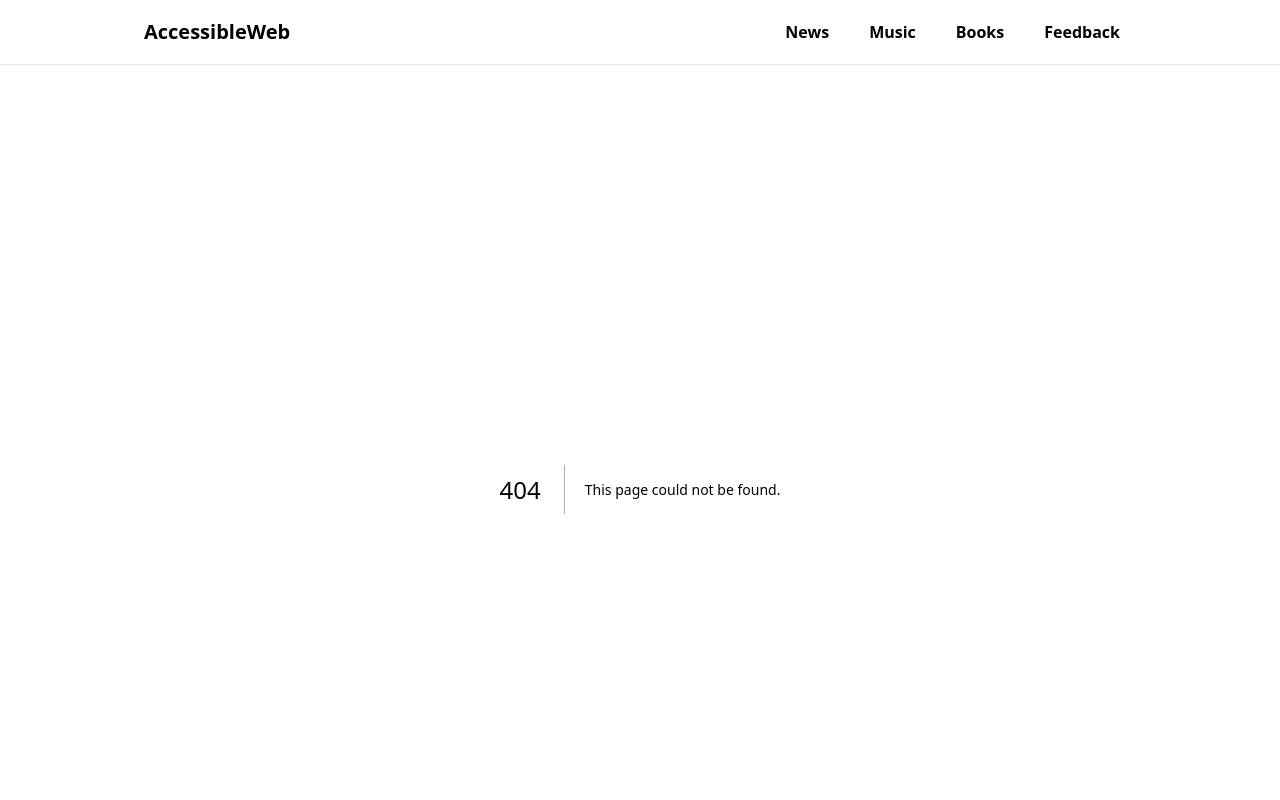
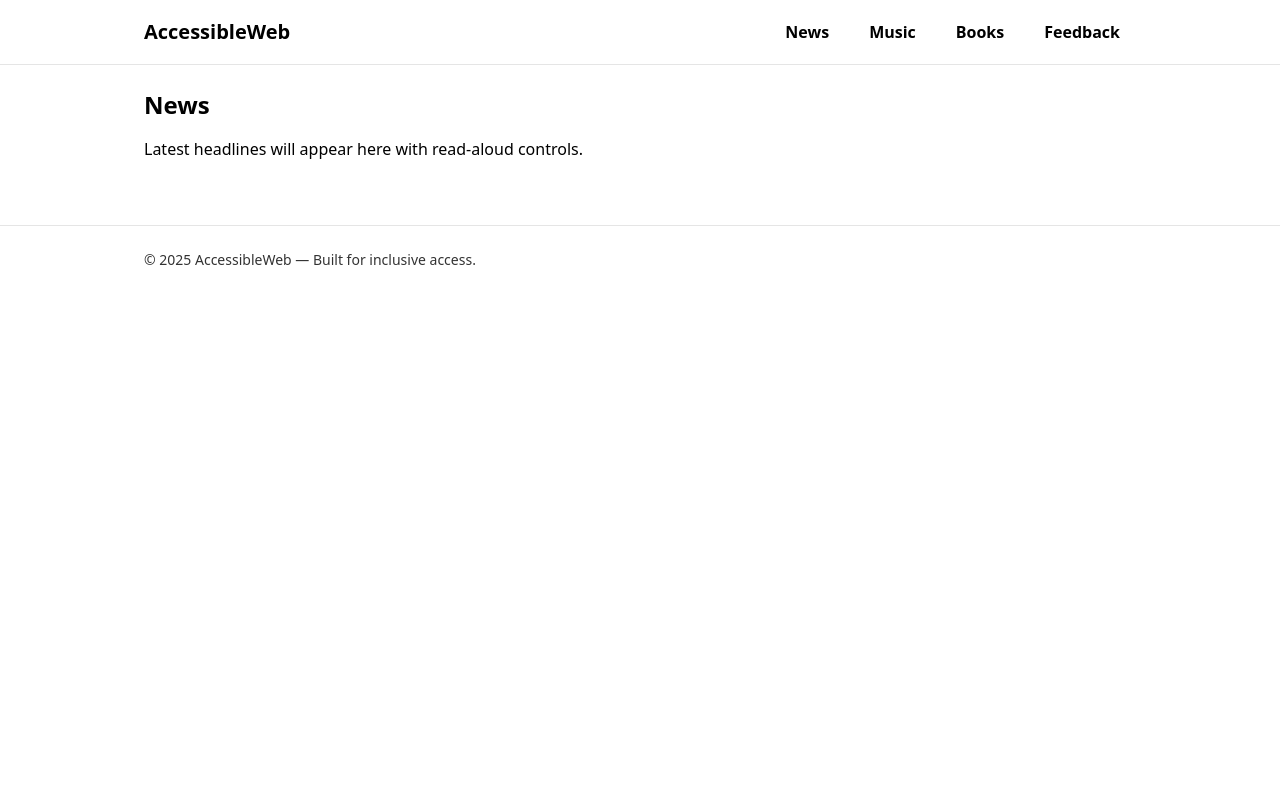
Before and after one commit to sahil-kumar-yadav/Luminous, a Next.js app in the folder luminous/: page /news in a window 1280 px wide. Before the commit this address had no page. Shown: the top 800 px of the page. Built offline with nearby package versions, Linux system fonts and the light colour scheme.

Commit message:
basic app

```diff
--- /dev/null
+++ b/luminous/src/app/books/page.js
@@ -0,0 +1,4 @@
+<section aria-labelledby="books-heading">
+      <h1 id="books-heading" className="mb-4 text-2xl font-bold">Books</h1>
+      <p>Browse audiobooks or listen via text‑to‑speech.</p>
+    </section>
--- /dev/null
+++ b/luminous/src/app/feedback/page.js
@@ -0,0 +1,4 @@
+<section aria-labelledby="feedback-heading">
+      <h1 id="feedback-heading" className="mb-4 text-2xl font-bold">Feedback & Support</h1>
+      <p>Tell us what works and what doesn’t. A simple, accessible form is coming up soon.</p>
+    </section>
--- /dev/null
+++ b/luminous/src/app/music/page.js
@@ -0,0 +1,4 @@
+<section aria-labelledby="music-heading">
+    <h1 id="music-heading" className="mb-4 text-2xl font-bold">Music</h1>
+    <p>Search, play, and control music with keyboard and voice.</p>
+</section>
--- /dev/null
+++ b/luminous/src/app/news/page.js
@@ -0,0 +1,8 @@
+export default function NewsPage() {
+  return (
+    <section aria-labelledby="news-heading">
+      <h1 id="news-heading" className="mb-4 text-2xl font-bold">News</h1>
+      <p>Latest headlines will appear here with read‑aloud controls.</p>
+    </section>
+  );
+}
```
